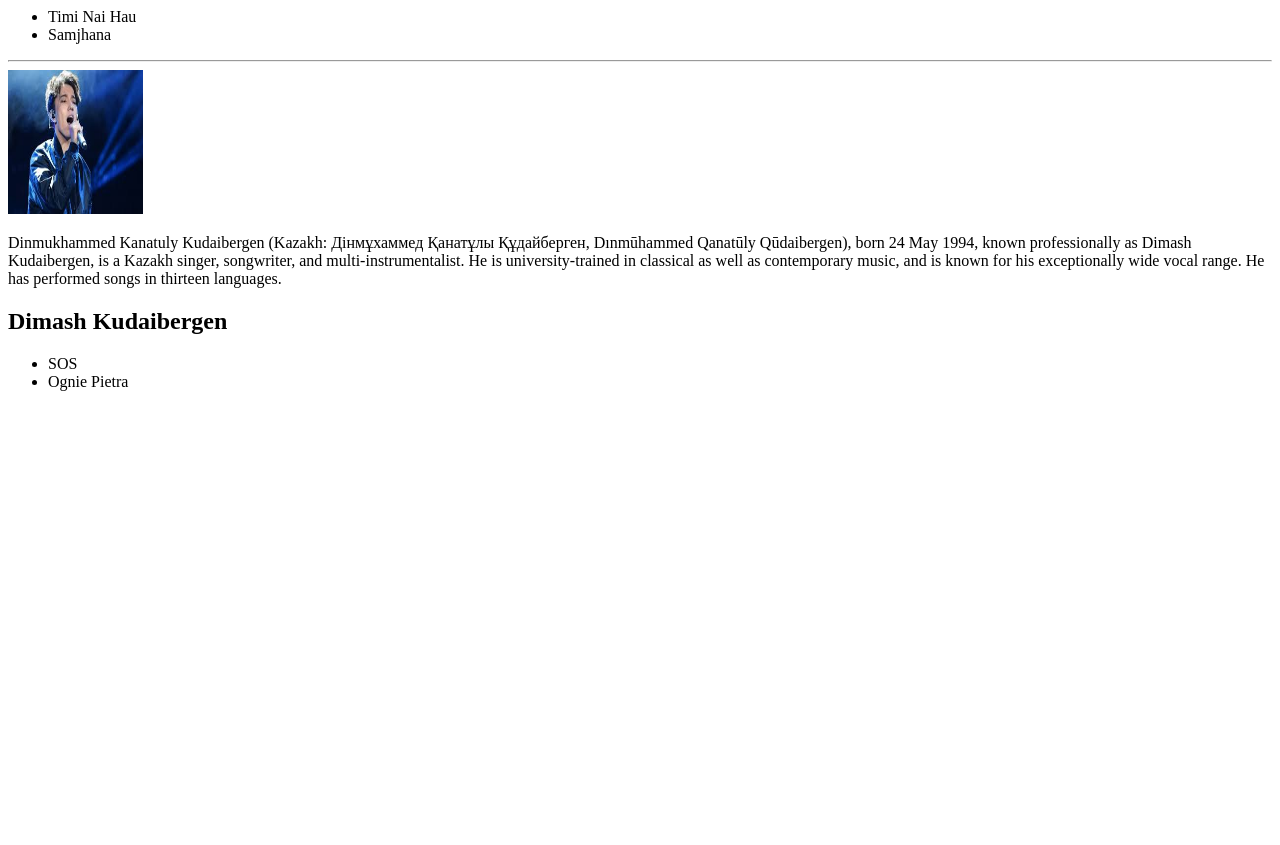
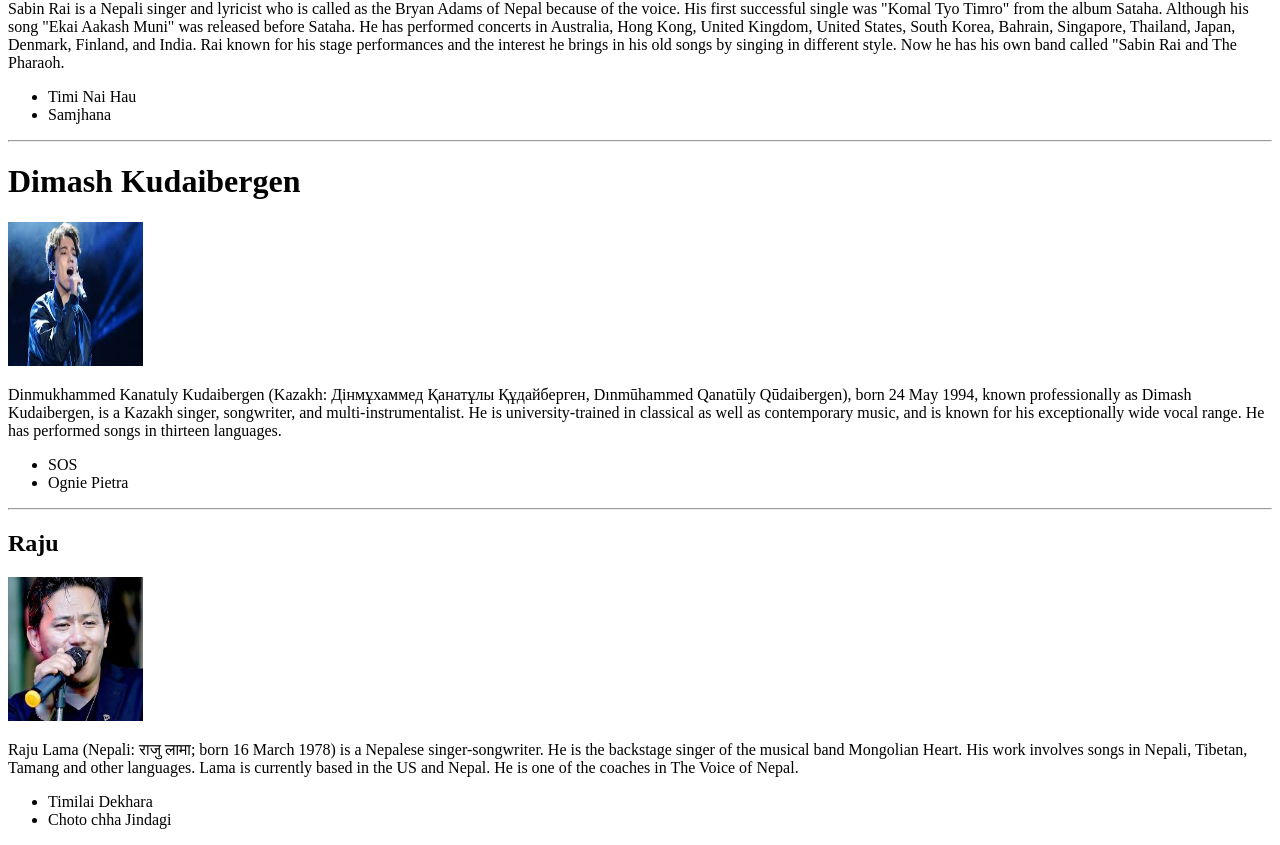
Before and after one commit to B9ary01/musicApp08, a React (Vite) app: page / in a window 1280 px wide. Shown: the part 453-1298 px from the top of the page. Before the commit the page ends 860 px from the top, so only its background shows below. Built offline with nearby package versions, Linux system fonts and the light colour scheme.

Commit message:
add singer and img

```diff
--- a/src/App.jsx
+++ b/src/App.jsx
@@ -11,11 +11,8 @@ export default function App({name,song}){
    <>
    <Header/>
 
-
-<Profile />
-
-
-
+   <Profile />
+   <Songs/>
 
    </>
 
--- a/src/components/Profile.jsx
+++ b/src/components/Profile.jsx
@@ -10,6 +10,7 @@ export default class Profile extends PureComponent {
 
     return (
         <>
+         <h1> Sabin Rai</h1>
         <img
         src= {nepImg}
         width="135"
@@ -26,6 +27,8 @@ export default class Profile extends PureComponent {
        </ul>
 
 <hr></hr>
+
+<h1> Dimash Kudaibergen</h1>
           <img
         src= {singerImg}
         width="135"
@@ -34,7 +37,7 @@ export default class Profile extends PureComponent {
       />
       <p>Dinmukhammed Kanatuly Kudaibergen (Kazakh: Дінмұхаммед Қанатұлы Құдайберген, Dınmūhammed Qanatūly Qūdaibergen), born 24 May 1994, known professionally as Dimash Kudaibergen, is a Kazakh singer, songwriter, and multi-instrumentalist. He is university-trained in classical as well as contemporary music, and is known for his exceptionally wide vocal range.
         He has performed songs in thirteen languages.</p>
-        <h2> Dimash Kudaibergen</h2>
+
         <ul>
 
          {songs.map(song => <li key={song.id}>{song.name}</li>)}
--- a/src/components/Songs.jsx
+++ b/src/components/Songs.jsx
@@ -1,17 +1,26 @@
 import React, { PureComponent } from "react";
 
+import rajImg from "../assets/raju.jpeg"
 
 export default class Songs extends PureComponent {
   render() {
-    const songs = [{id:1,name:"Timi Nai Hau"}, {id:2,name:"Samjhana"}];
+    const songs = [{id:1,name:"Timilai Dekhara"}, {id:2,name:"Choto chha Jindagi"}];
 
     return (
 
         <>
+     <hr></hr>
+        <h2> Raju</h2>
+        <img
+        src= {rajImg}
+        width="135"
+        height="144"
+        alt="peak img"
+      />
 
-
-
-        <h2> Sabin</h2>
+      <p>Raju Lama (Nepali: राजु लामा; born 16 March 1978) is a Nepalese singer-songwriter.
+        He is the backstage singer of the musical band Mongolian Heart. His work involves songs in Nepali, Tibetan, Tamang and other languages.
+        Lama is currently based in the US and Nepal. He is one of the coaches in The Voice of Nepal.</p>
         <ul>
 
          {songs.map(song => <li key={song.id}>{song.name}</li>)}
```
Also changed, not shown: src/assets/raju.jpeg (added).
